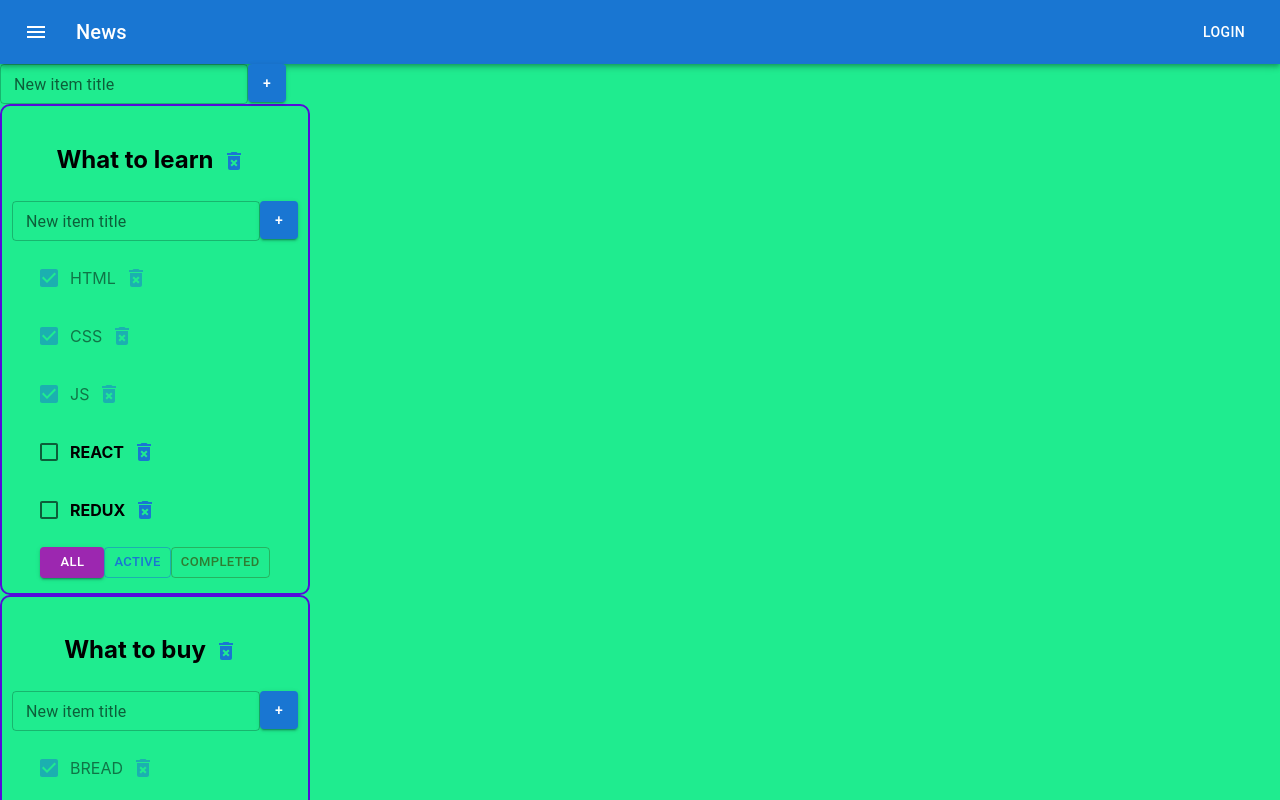
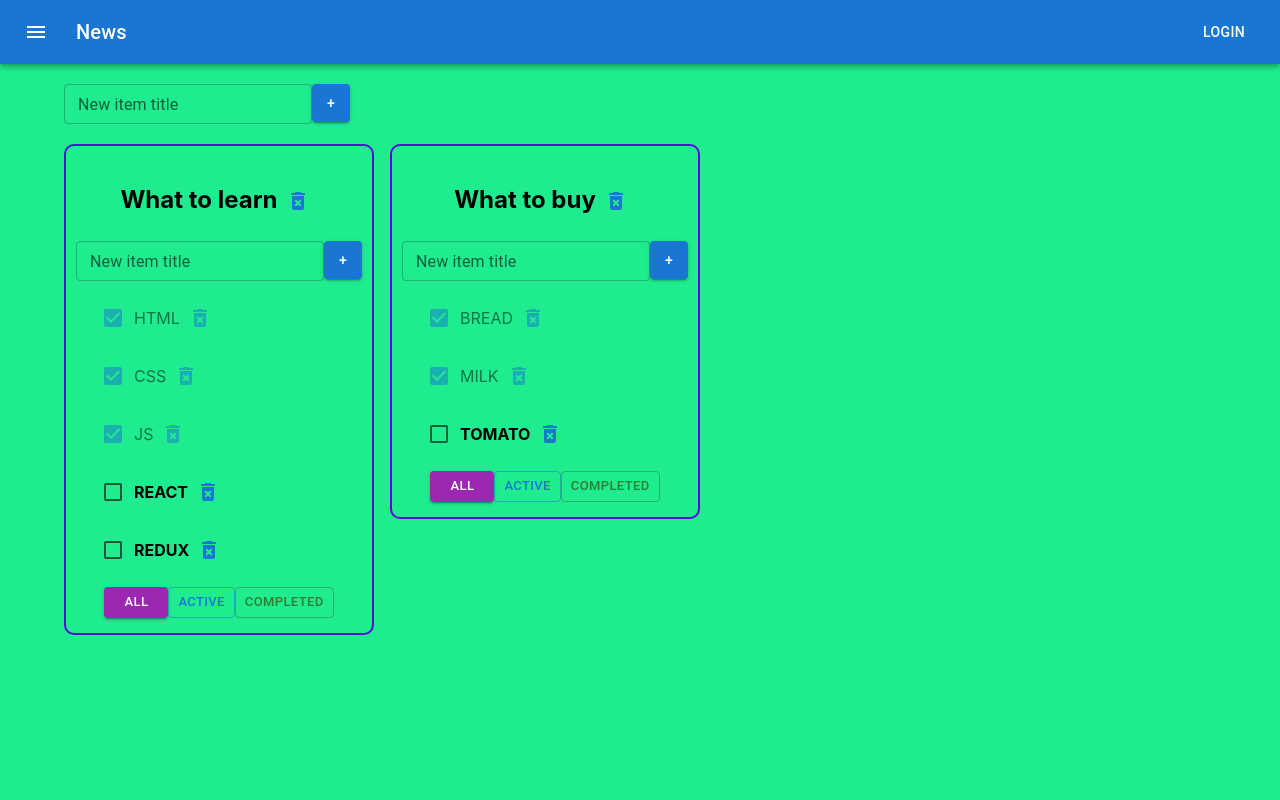
Before and after one commit to igor-minaev/todolist-repeat, a React (Create React App) app: page / in a window 1280 px wide. Shown: the top 800 px of the page. Built offline with nearby package versions, Linux system fonts and the light colour scheme.

Commit message:
change layout for todolists

```diff
--- a/src/App.tsx
+++ b/src/App.tsx
@@ -4,6 +4,8 @@ import {v1} from 'uuid';
 import {Todolist} from './components/Todolist';
 import {AddItemForm} from './components/AddItemForm';
 import {AppBarLogin} from './components/AppBarLogin';
+import Container from '@mui/material/Container';
+import Grid from '@mui/material/Grid';
 
 export type TaskType = {
     id: string
@@ -79,6 +81,7 @@ function App() {
 
     const mappedTodolists: JSX.Element[] = todolists.map(t => {
         return (
+            <Grid item>
                     <Todolist
                         key={t.id}
                         todolistId={t.id}
@@ -92,13 +95,20 @@ function App() {
                         removeTodolist={removeTodolist}
                         changeTodolistTitle={changeTodolistTitle}
                         changeTaskTitle={changeTaskTitle}/>
+            </Grid>
         )
     })
     return (
         <div className="App">
             <AppBarLogin/>
+            <Container fixed>
+                <Grid container style={{margin: '20px 0'}}>
                     <AddItemForm addItem={addTodolist}/>
+                </Grid>
+                <Grid container spacing={2}>
                     {todolists.length ? mappedTodolists : <p>Create new todolist!</p>}
+                </Grid>
+            </Container>
         </div>
     )
 }
```
Lines whose indentation alone changed are shown as unchanged.
